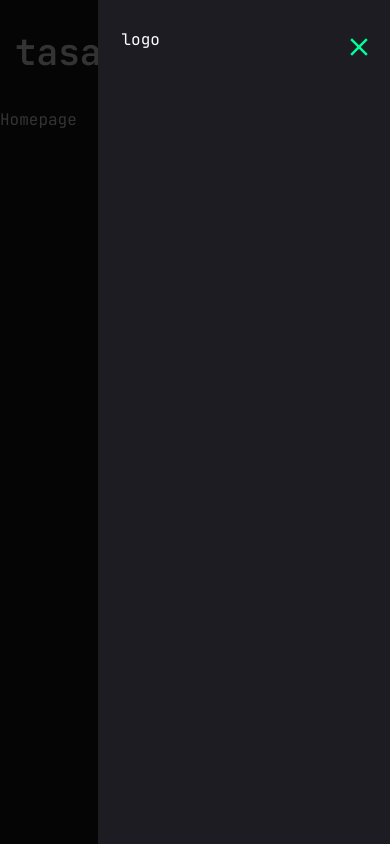
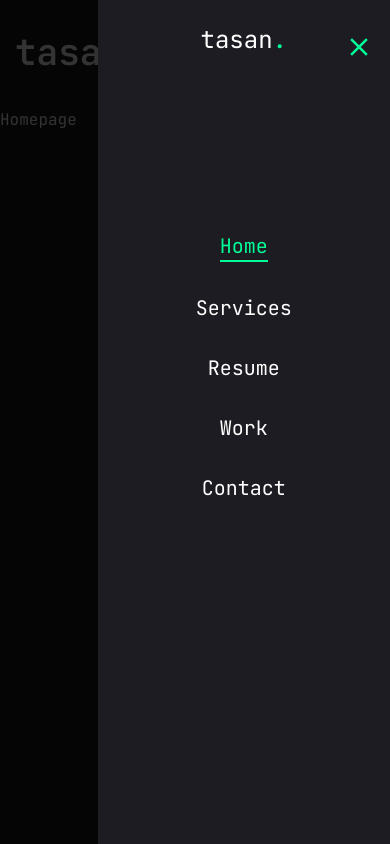
Before and after one commit to tauhid-hasan-dev/portfolio-tauhid, a Next.js app: page / in a window 390 px wide. Both pictures are taken after a click on the button 359 px from the left and 52 px from the top of the page. Built offline with nearby package versions, Linux system fonts and the light colour scheme.

Commit message:
mobile navbar is working

```diff
--- a/components/MobileNav.jsx
+++ b/components/MobileNav.jsx
@@ -36,7 +36,26 @@
         <CiMenuFries className="text-[32px] text-accent" />
       </SheetTrigger>
       <SheetContent className="flex flex-col">
-        <div>logo</div>
+        <div className="mt-15 mb-40 text-center text-2xl">
+          <Link href="/">
+            <h1>
+              tasan<span className="text-accent">.</span>
+            </h1>
+          </Link>
+        </div>
+        <nav className="flex flex-col justify-center items-center gap-8">
+          {links.map((link, index) => (
+            <Link
+              key={index}
+              href={link.path}
+              className={`${
+                link.path === pathname && "text-accent border-b-2 border-accent"
+              } text-xl capitalize hover:text-accent transition-all`}
+            >
+              {link.name}
+            </Link>
+          ))}
+        </nav>
       </SheetContent>
     </Sheet>
   );
```
